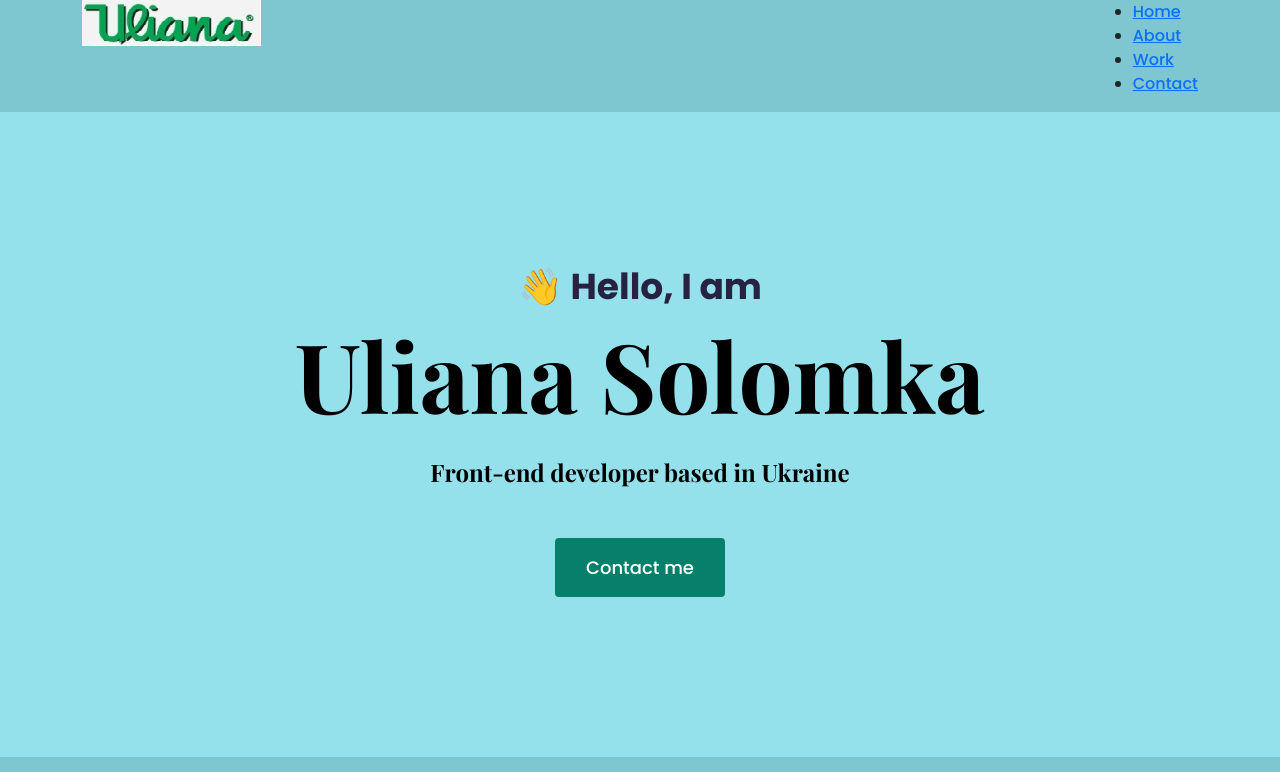
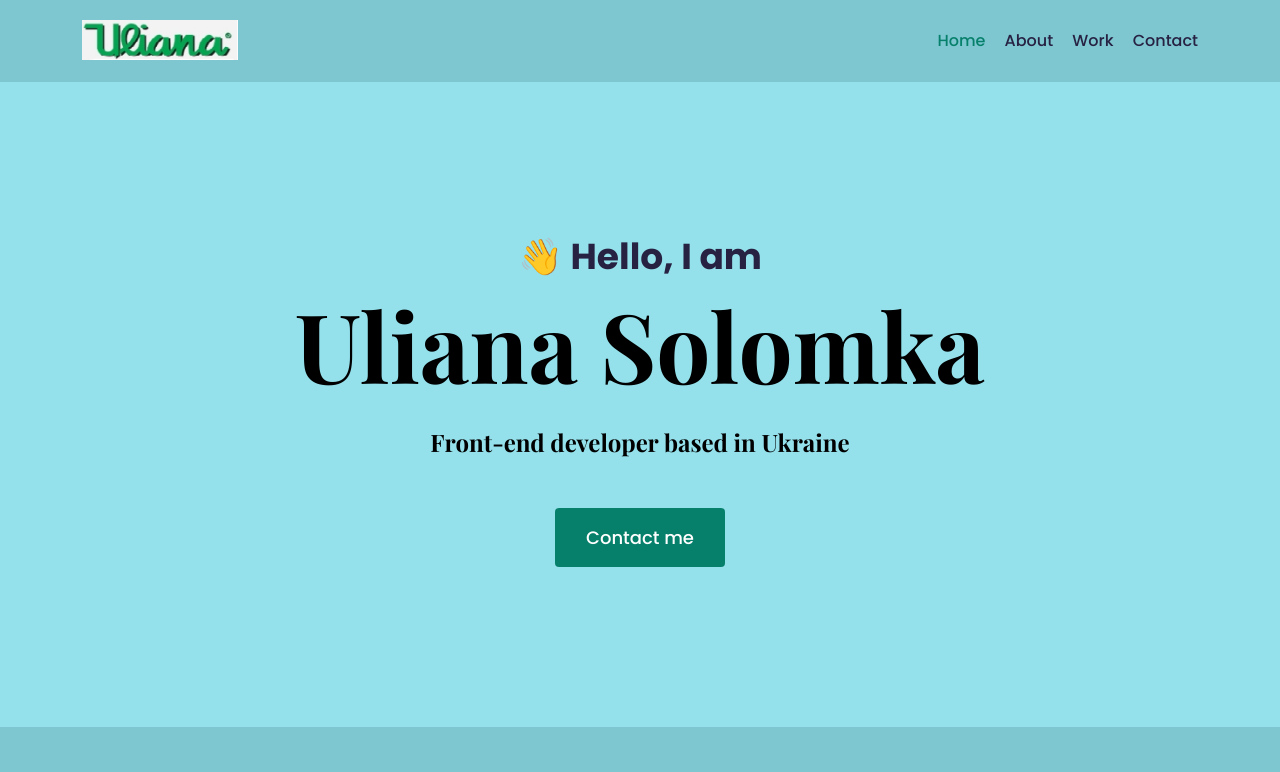
Before and after one commit to UlianaSolo/Portfolio-Project-Homework, a website: page index.html in a window 1280 px wide. Shown: the top 772 px of the page. Drawn offline with nearby package versions, Linux system fonts and the light colour scheme.

Commit message:
change css

```diff
--- a/styles/portfolio.css
+++ b/styles/portfolio.css
@@ -107,6 +107,37 @@ p {
   padding: 120px 60px;
 }
 
+.logo {
+  max-height: 40px;
+}
+
+nav {
+  padding: 20px 0;
+}
+
+nav ul {
+  padding: 0;
+  margin: 0;
+}
+
+nav li {
+  display: inline;
+  list-style: none;
+  line-height: 42px;
+  margin-left: 15px;
+}
+
+nav a {
+  text-decoration: none;
+  color: #272142;
+  transition: all 100ms ease-in-out;
+}
+
+nav a:hover,
+nav li.active a {
+  color: var(--branding-color);
+}
+
 @media (max-width: 900px) {
   h1 {
     font-size: 44px;
```
